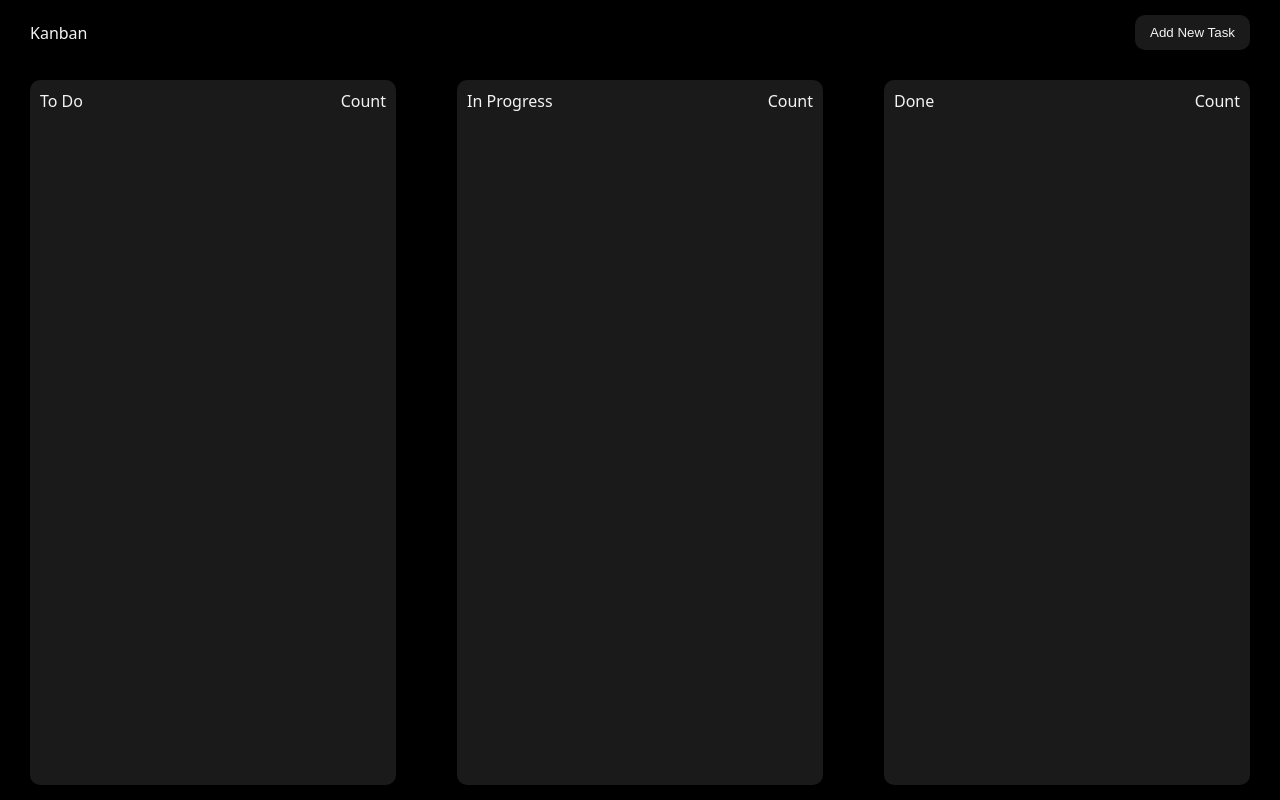
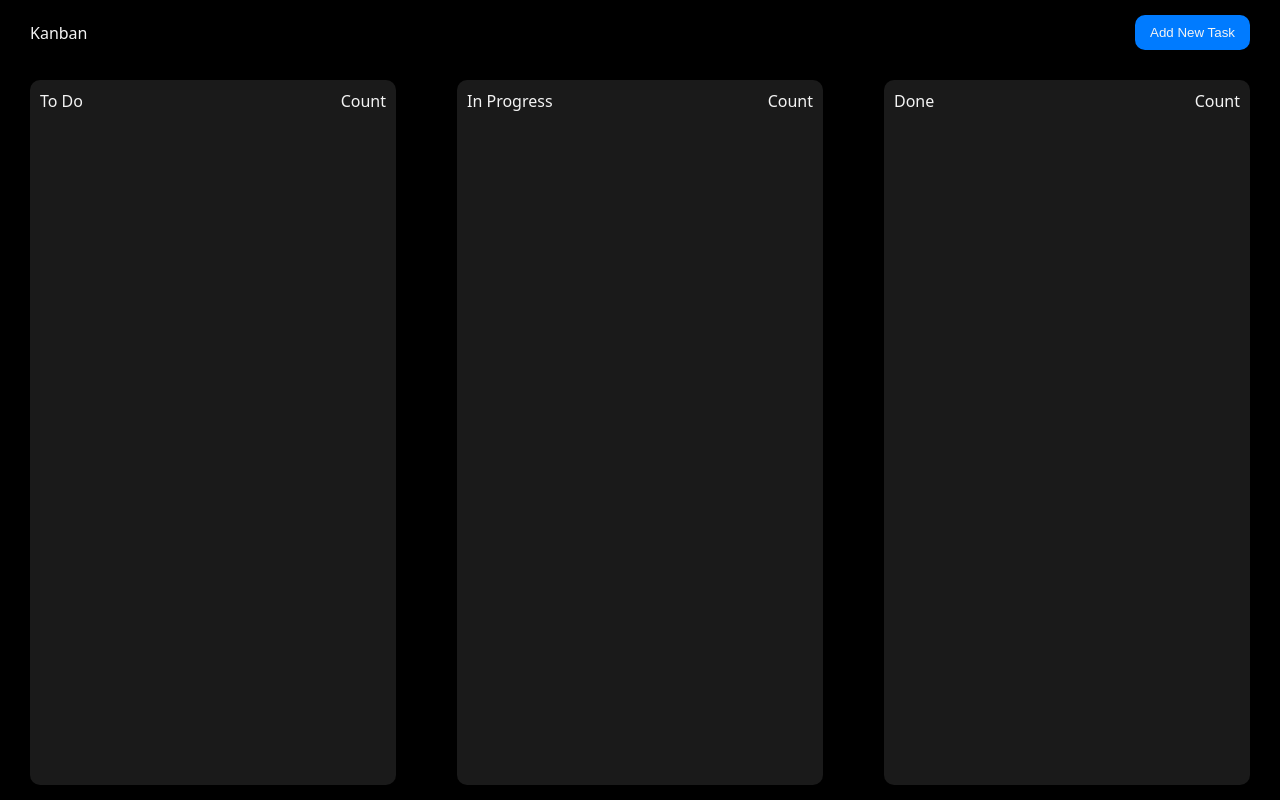
Before and after one commit to SushantDevHub/Kanban-Board, a plain HTML site: page index.html in a window 1280 px wide. Drawn offline with Linux system fonts and the light colour scheme.

Commit message:
added bg color in add new task

```diff
--- a/style.css
+++ b/style.css
@@ -58,7 +58,7 @@ nav{
 }
 
 nav button{
-background-color: var(--bg-buttton-color);
+background-color:  #007bff;
 border: none;
 outline: none;
 color: var(--primary-text-color);
```
